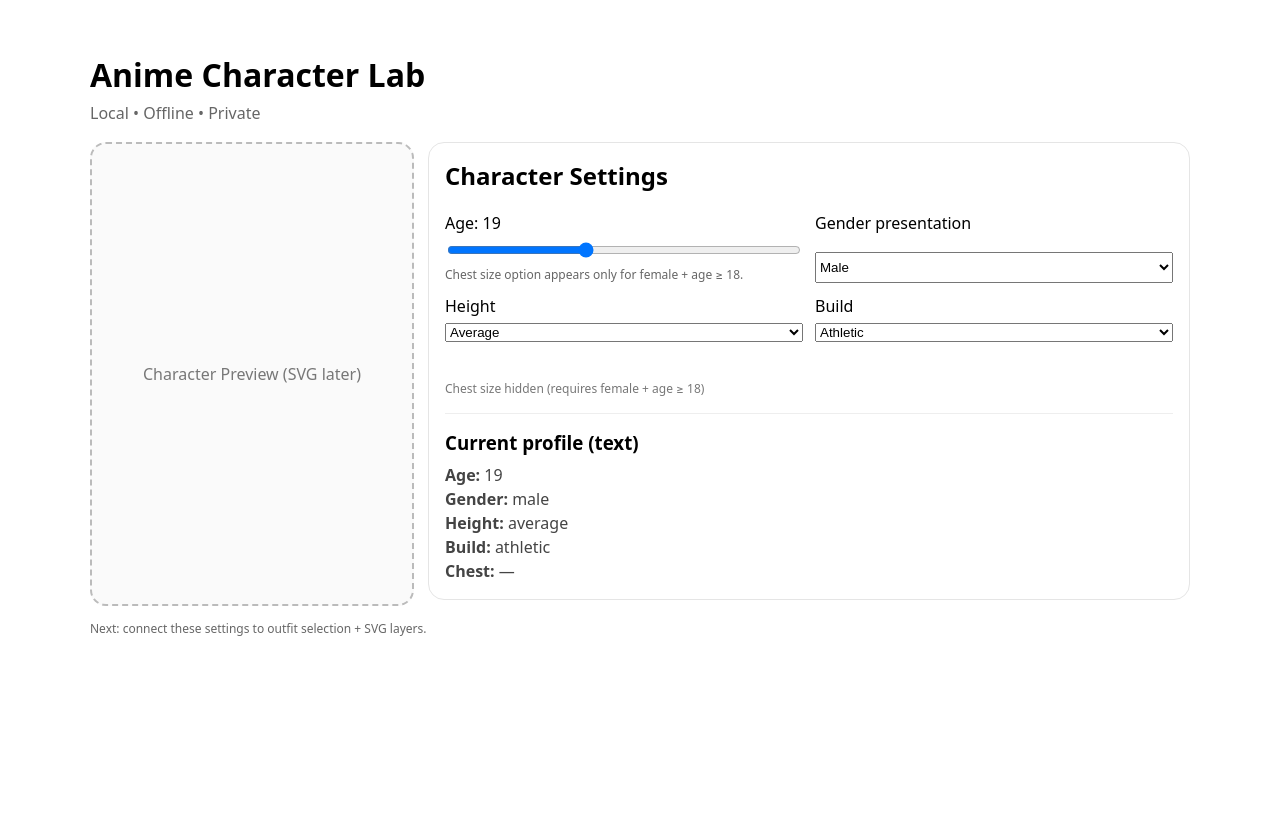
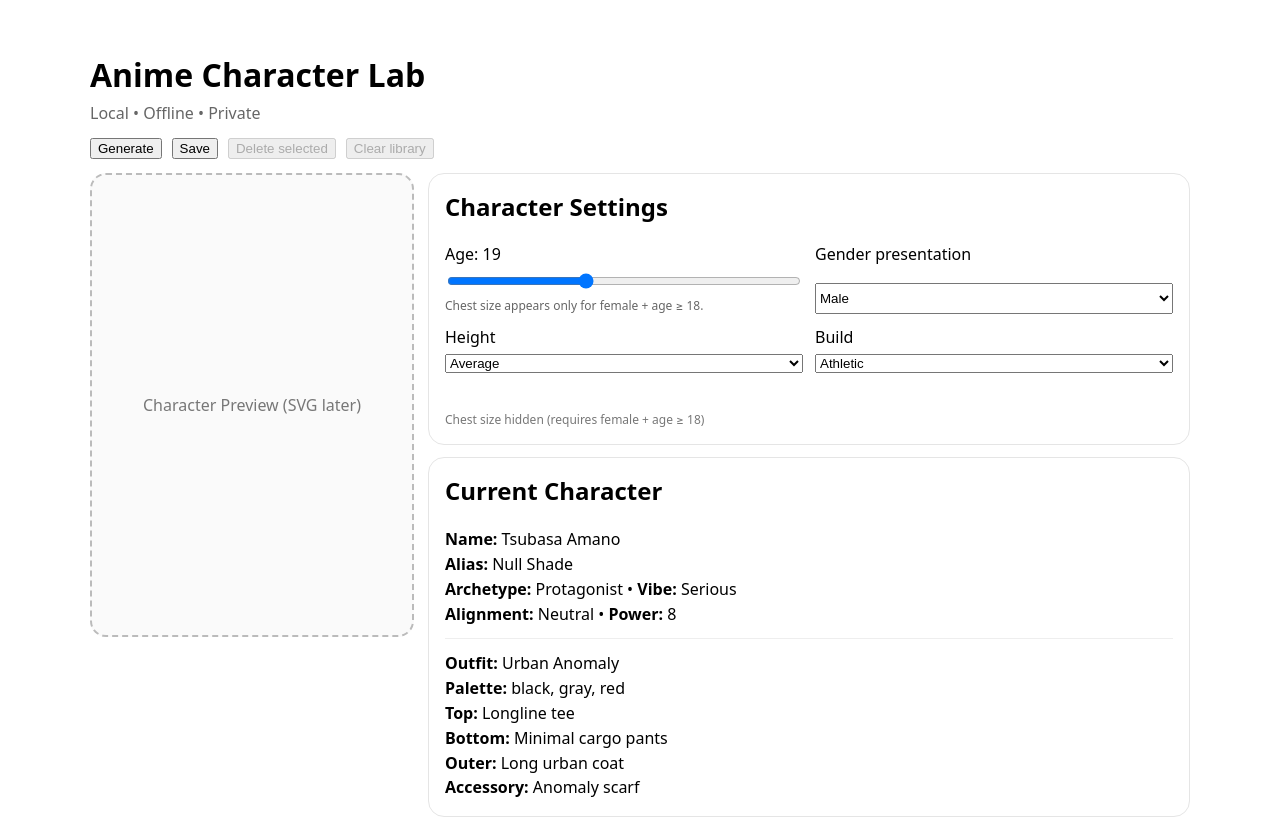
Before and after one commit to Jelle228/anime-character-lab, a React (Vite) app: page / in a window 1280 px wide. Shown: the top 818 px of the page. Built offline with nearby package versions, Linux system fonts and the light colour scheme.

Commit message:
Update main.jsx

```diff
--- a/src/main.jsx
+++ b/src/main.jsx
@@ -1,20 +1,137 @@
-import React, { useMemo, useState } from "react";
+import React, { useMemo, useState, useEffect } from "react";
 import ReactDOM from "react-dom/client";
 
+function uid() {
+  return Math.random().toString(36).slice(2, 10);
+}
+function pick(arr) {
+  return arr[Math.floor(Math.random() * arr.length)];
+}
+
+const STORAGE_KEY = "acl_library_v1";
+
+function loadLibrary() {
+  try {
+    return JSON.parse(localStorage.getItem(STORAGE_KEY) || "[]");
+  } catch {
+    return [];
+  }
+}
+function saveLibrary(lib) {
+  localStorage.setItem(STORAGE_KEY, JSON.stringify(lib));
+}
+
+function generateCore() {
+  const names = ["Kaito", "Rin", "Sora", "Yumi", "Akira", "Nana", "Haru", "Ren", "Mika", "Tsubasa"];
+  const surnames = ["Shimizu", "Kurogane", "Amano", "Hoshino", "Kanzaki", "Takeda", "Mizuhara"];
+  const aliases = ["Signal Breaker", "Neon Warden", "Echo Runner", "Null Shade", "Haze Driver"];
+  const vibes = ["Stoic", "Chaotic", "Serious", "Mysterious", "Playful"];
+  const archetypes = ["Protagonist", "Rival", "Mentor", "Anti-hero", "Trickster", "Sidekick"];
+  const alignments = ["Good", "Neutral", "Grey", "Ruthless"];
+
+  return {
+    name: `${pick(names)} ${pick(surnames)}`,
+    alias: pick(aliases),
+    vibe: pick(vibes),
+    archetype: pick(archetypes),
+    alignment: pick(alignments),
+    powerLevel: pick([3, 4, 5, 6, 7, 8])
+  };
+}
+
+function defaultOutfit() {
+  // Minimal Urban Anomaly starter (we expand later)
+  const palettes = [
+    ["black", "gray", "teal"],
+    ["black", "off-white", "cyan"],
+    ["black", "gray", "violet"],
+    ["black", "gray", "red"]
+  ];
+  const tops = ["Oversized hoodie", "Mock-neck sweater", "Longline tee"];
+  const bottoms = ["Slim tech pants", "Minimal cargo pants", "Wide urban pants"];
+  const outers = ["Long urban coat", "Hooded coat", "Half-cape drape"];
+  const accessories = ["Anomaly scarf", "Utility harness", "Tech earpiece", "Half-face mask"];
+
+  return {
+    stylePack: "Urban Anomaly",
+    palette: pick(palettes),
+    top: pick(tops),
+    bottom: pick(bottoms),
+    outer: pick(outers),
+    accessory: pick(accessories),
+    modifiers: [] // later: glowSeams, sigils, etc.
+  };
+}
+
 function App() {
+  // Body settings
   const [age, setAge] = useState(19);
   const [gender, setGender] = useState("male"); // male | female | androgynous
   const [height, setHeight] = useState("average"); // short | average | tall
   const [build, setBuild] = useState("athletic"); // slim | athletic | muscular | curvy | broad
-  const [chest, setChest] = useState("average"); // flat | average | full (only if female + age>=18)
+  const [chest, setChest] = useState("average"); // only if female + age>=18
 
   const showChest = useMemo(() => gender === "female" && age >= 18, [gender, age]);
 
-  // If the user changes to a state where chest should not apply, clear it safely
-  React.useEffect(() => {
+  useEffect(() => {
     if (!showChest) setChest("");
     if (showChest && !chest) setChest("average");
-  }, [showChest]); // eslint-disable-line react-hooks/exhaustive-deps
+    // eslint-disable-next-line react-hooks/exhaustive-deps
+  }, [showChest]);
+
+  // Character state
+  const [core, setCore] = useState(() => generateCore());
+  const [outfit, setOutfit] = useState(() => defaultOutfit());
+
+  // Library
+  const [library, setLibrary] = useState(() => loadLibrary());
+  const [selectedId, setSelectedId] = useState("");
+
+  function generateAll() {
+    setCore(generateCore());
+    setOutfit(defaultOutfit());
+  }
+
+  function saveCurrent() {
+    const entry = {
+      id: uid(),
+      createdAt: new Date().toISOString(),
+      core,
+      body: { age, gender, height, build, chest: showChest ? chest : "" },
+      outfit
+    };
+    const next = [entry, ...library].slice(0, 100);
+    setLibrary(next);
+    saveLibrary(next);
+    setSelectedId(entry.id);
+  }
+
+  function loadSelected(id) {
+    const found = library.find((x) => x.id === id);
+    if (!found) return;
+    setSelectedId(id);
+    setCore(found.core);
+    setOutfit(found.outfit);
+    setAge(found.body.age);
+    setGender(found.body.gender);
+    setHeight(found.body.height);
+    setBuild(found.body.build);
+    setChest(found.body.chest || "");
+  }
+
+  function deleteSelected() {
+    if (!selectedId) return;
+    const next = library.filter((x) => x.id !== selectedId);
+    setLibrary(next);
+    saveLibrary(next);
+    setSelectedId("");
+  }
+
+  function clearAll() {
+    setLibrary([]);
+    saveLibrary([]);
+    setSelectedId("");
+  }
 
   return (
     <div
@@ -22,12 +139,21 @@ function App() {
         padding: 24,
         fontFamily: "system-ui, -apple-system, Segoe UI, Roboto, Arial",
         maxWidth: 1100,
-        margin: "0 auto",
+        margin: "0 auto"
       }}
     >
       <h1 style={{ marginBottom: 6 }}>Anime Character Lab</h1>
-      <div style={{ color: "#666", marginBottom: 18 }}>
-        Local • Offline • Private
+      <div style={{ color: "#666", marginBottom: 14 }}>Local • Offline • Private</div>
+
+      <div style={{ display: "flex", gap: 10, flexWrap: "wrap", marginBottom: 14 }}>
+        <button onClick={generateAll}>Generate</button>
+        <button onClick={saveCurrent}>Save</button>
+        <button onClick={deleteSelected} disabled={!selectedId}>
+          Delete selected
+        </button>
+        <button onClick={clearAll} disabled={library.length === 0}>
+          Clear library
+        </button>
       </div>
 
       <div
@@ -35,10 +161,10 @@ function App() {
           display: "grid",
           gridTemplateColumns: "320px 1fr",
           gap: 18,
-          alignItems: "start",
+          alignItems: "start"
         }}
       >
-        {/* Preview */}
+        {/* Preview placeholder */}
         <div
           style={{
             width: 320,
@@ -49,41 +175,24 @@ function App() {
             alignItems: "center",
             justifyContent: "center",
             color: "#777",
-            background: "#fafafa",
+            background: "#fafafa"
           }}
         >
           Character Preview (SVG later)
         </div>
 
-        {/* Controls + Info */}
-        <div
-          style={{
-            border: "1px solid #e5e5e5",
-            borderRadius: 16,
-            padding: 16,
-            background: "white",
-          }}
-        >
+        {/* Right column */}
+        <div style={{ display: "grid", gap: 12 }}>
+          {/* Character Settings */}
+          <div style={{ border: "1px solid #e5e5e5", borderRadius: 16, padding: 16, background: "white" }}>
             <h2 style={{ marginTop: 0 }}>Character Settings</h2>
 
-          <div
-            style={{
-              display: "grid",
-              gridTemplateColumns: "repeat(2, minmax(0, 1fr))",
-              gap: 12,
-            }}
-          >
+            <div style={{ display: "grid", gridTemplateColumns: "repeat(2, minmax(0, 1fr))", gap: 12 }}>
               <label style={{ display: "grid", gap: 6 }}>
                 Age: {age}
-              <input
-                type="range"
-                min="12"
-                max="30"
-                value={age}
-                onChange={(e) => setAge(parseInt(e.target.value, 10))}
-              />
+                <input type="range" min="12" max="30" value={age} onChange={(e) => setAge(parseInt(e.target.value, 10))} />
                 <div style={{ fontSize: 12, color: "#666" }}>
-                Chest size option appears only for female + age ≥ 18.
+                  Chest size appears only for female + age ≥ 18.
                 </div>
               </label>
 
@@ -131,22 +240,54 @@ function App() {
                 </div>
               )}
             </div>
+          </div>
 
-          <hr style={{ margin: "16px 0", border: "none", borderTop: "1px solid #eee" }} />
+          {/* Generated Profile */}
+          <div style={{ border: "1px solid #e5e5e5", borderRadius: 16, padding: 16, background: "white" }}>
+            <h2 style={{ marginTop: 0 }}>Current Character</h2>
+            <div style={{ lineHeight: 1.55 }}>
+              <div><b>Name:</b> {core.name}</div>
+              <div><b>Alias:</b> {core.alias}</div>
+              <div><b>Archetype:</b> {core.archetype} • <b>Vibe:</b> {core.vibe}</div>
+              <div><b>Alignment:</b> {core.alignment} • <b>Power:</b> {core.powerLevel}</div>
+              <hr style={{ margin: "12px 0", border: "none", borderTop: "1px solid #eee" }} />
+              <div><b>Outfit:</b> {outfit.stylePack}</div>
+              <div><b>Palette:</b> {outfit.palette.join(", ")}</div>
+              <div><b>Top:</b> {outfit.top}</div>
+              <div><b>Bottom:</b> {outfit.bottom}</div>
+              <div><b>Outer:</b> {outfit.outer}</div>
+              <div><b>Accessory:</b> {outfit.accessory}</div>
+            </div>
+          </div>
 
-          <h3 style={{ margin: 0 }}>Current profile (text)</h3>
-          <div style={{ color: "#444", marginTop: 8, lineHeight: 1.5 }}>
-            <div><b>Age:</b> {age}</div>
-            <div><b>Gender:</b> {gender}</div>
-            <div><b>Height:</b> {height}</div>
-            <div><b>Build:</b> {build}</div>
-            <div><b>Chest:</b> {showChest ? chest : "—"}</div>
+          {/* Library */}
+          <div style={{ border: "1px solid #e5e5e5", borderRadius: 16, padding: 16, background: "white" }}>
+            <h2 style={{ marginTop: 0 }}>Library (local)</h2>
+            <div style={{ color: "#666", fontSize: 12, marginBottom: 8 }}>
+              Saved to your browser (localStorage). Each device has its own library.
+            </div>
+
+            {library.length === 0 ? (
+              <div style={{ color: "#777" }}>No saved characters yet.</div>
+            ) : (
+              <label style={{ display: "grid", gap: 6 }}>
+                Select saved character
+                <select value={selectedId} onChange={(e) => loadSelected(e.target.value)}>
+                  <option value="">— choose —</option>
+                  {library.map((x) => (
+                    <option key={x.id} value={x.id}>
+                      {x.core.name} • v{1} • {new Date(x.createdAt).toLocaleString()}
+                    </option>
+                  ))}
+                </select>
+              </label>
+            )}
           </div>
         </div>
       </div>
 
       <div style={{ marginTop: 14, color: "#666", fontSize: 12 }}>
-        Next: connect these settings to outfit selection + SVG layers.
+        Next: replace preview placeholder with SVG layers (body/hair/clothes) + add “Evolve” versions.
       </div>
     </div>
   );
@@ -157,10 +298,3 @@ ReactDOM.createRoot(document.getElementById("root")).render(
     <App />
   </React.StrictMode>
 );
-
-
-ReactDOM.createRoot(document.getElementById("root")).render(
-  <React.StrictMode>
-    <App />
-  </React.StrictMode>
-);
```
Lines whose indentation alone changed are shown as unchanged.
